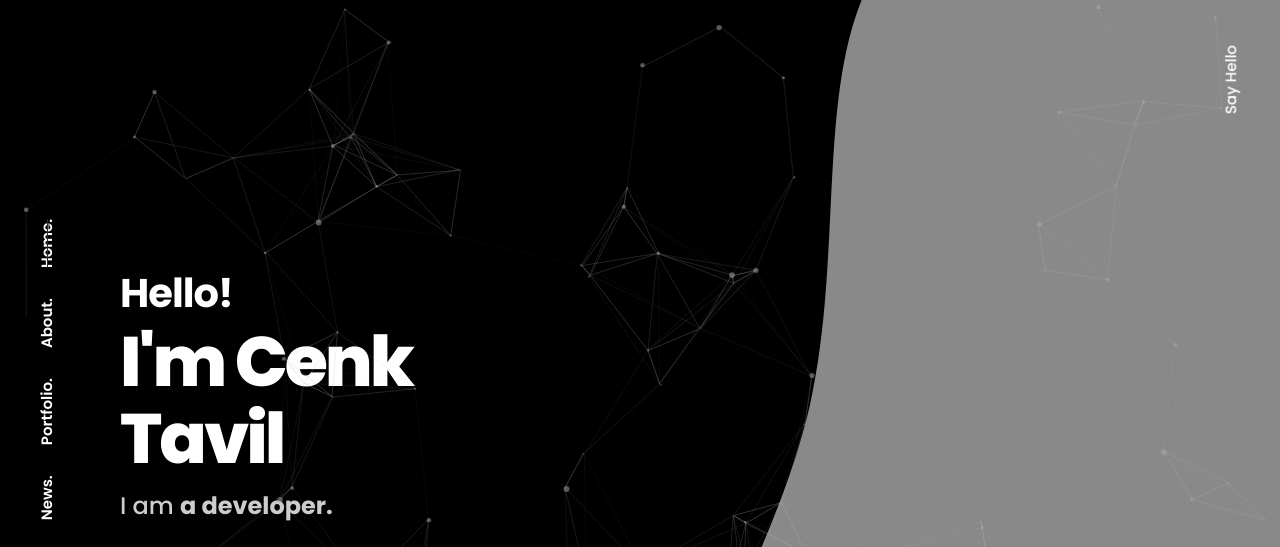
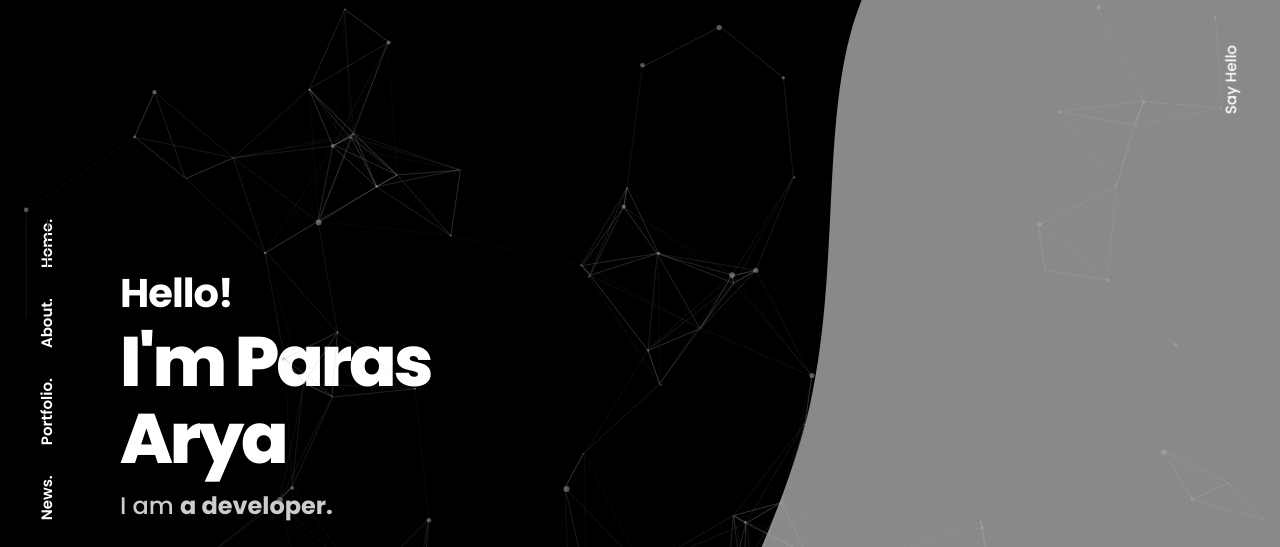
Before and after one commit to parasarya/portfolio2, a plain HTML site: page half-image.html in a window 1280 px wide. Shown: the top 547 px of the page. Drawn offline with Linux system fonts and the light colour scheme.

Commit message:
Update half-image.html

```diff
--- a/half-image.html
+++ b/half-image.html
@@ -109,7 +109,7 @@
           <div class="inner">
             <div class="hero-info">
               <span class="hello">Hello!</span>
-              <h1 class="hero-name">I'm Cenk Tavil</h1>
+              <h1 class="hero-name">I'm Paras Arya</h1>
               <p>I am <strong id="element" data-typist="a developer., an artist.">a designer.</strong></p>
             </div>
           </div>
```
